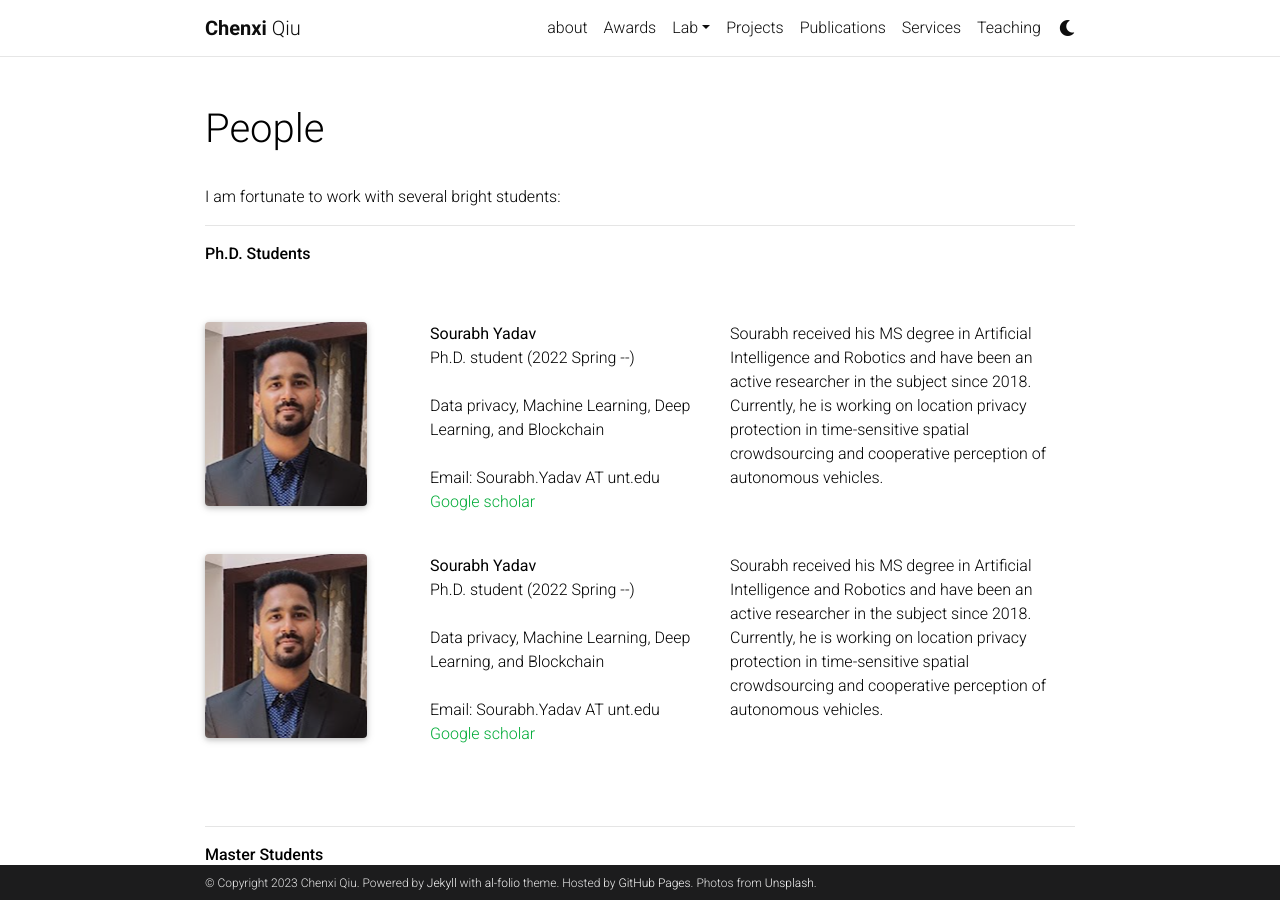
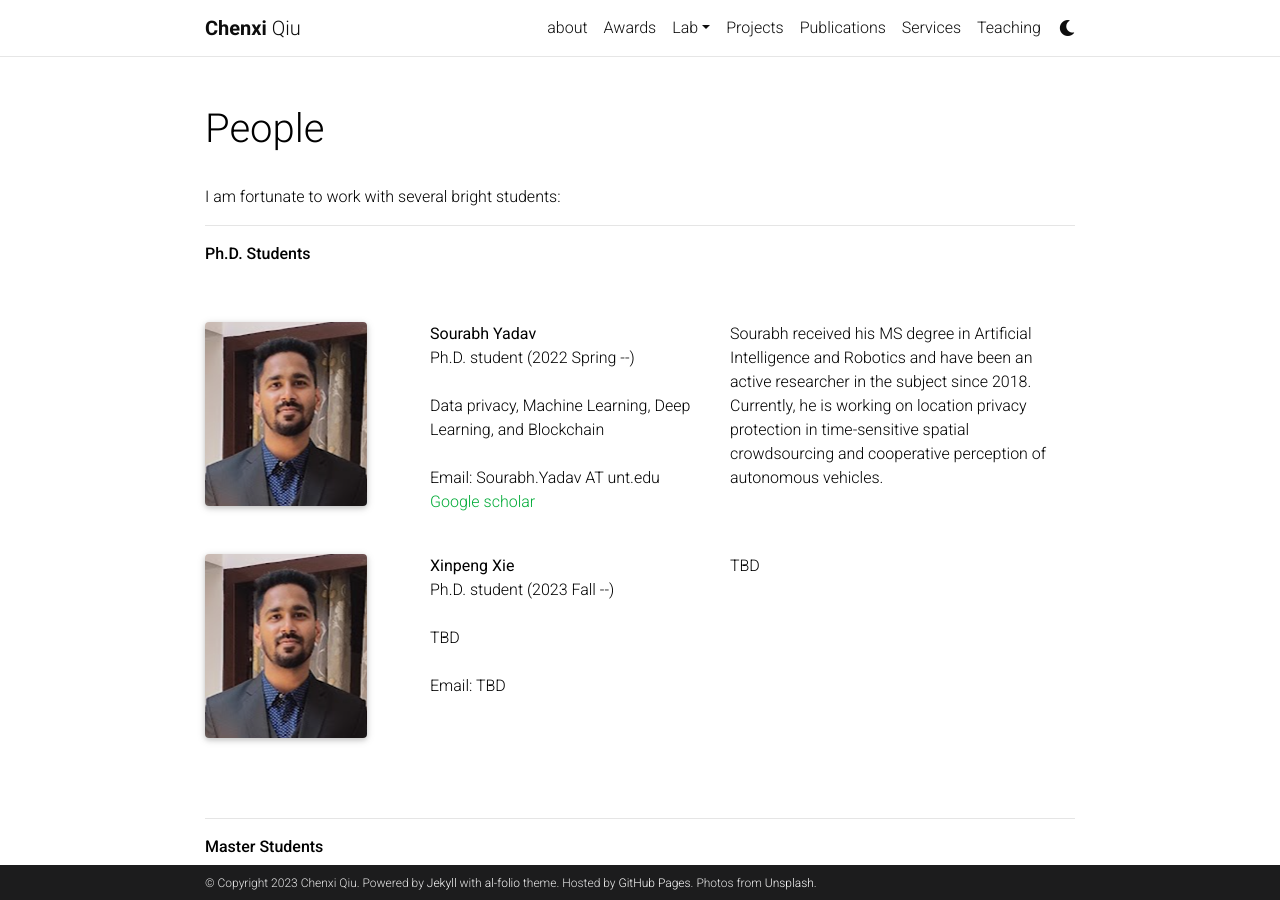
Before and after one commit to chenxiunt/chenxiunt.github.io, a Jekyll site: the page built from _pages/people.md, in a window 1280 px wide and 900 px high. Built offline with Jekyll 4.4.1, drawn with Linux system fonts in a browser that asks for light colours; comment, search, counter and statistics services are not loaded; a style sheet for code colours, icons or effects is not loaded.

Commit message:
Update people.md

```diff
--- a/_pages/people.md
+++ b/_pages/people.md
@@ -37,14 +37,14 @@ I am fortunate to work with several bright students:
         <img class="img-fluid rounded z-depth-1" src="{{ '/assets/img/people/Sourabh.jpg' | relative_url }}" alt="" title="Sourabh Yadav"/>
     </div>
     <div class="col-sm-4">
-        <b>Sourabh Yadav</b> <br>
-        Ph.D. student (2022 Spring --) <br><br>
-        Data privacy, Machine Learning, Deep Learning, and Blockchain <br><br>
-        Email: Sourabh.Yadav AT unt.edu <br>
-        <a href="https://scholar.google.com/citations?user=Luc18E4AAAAJ&hl=en">Google scholar</a>
+        <b>Xinpeng Xie</b> <br>
+        Ph.D. student (2023 Fall --) <br><br>
+        TBD <br><br>
+        Email: TBD <br>
+
     </div>
     <div class="col-sm-5">
-        Sourabh received his MS degree in Artificial Intelligence and Robotics and have been an active researcher in the subject since 2018. Currently, he is working on location privacy protection in time-sensitive spatial crowdsourcing and cooperative perception of autonomous vehicles.
+        TBD
     </div>
 </div>
 <br>
```
